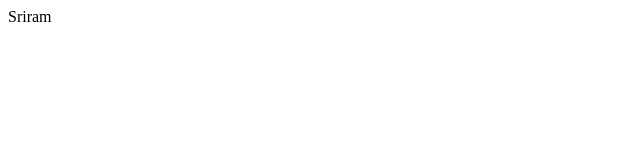
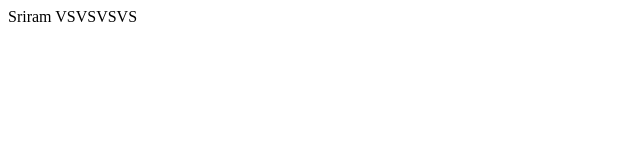
Before and after one commit to weekendcoder6626/Test-repo, a plain HTML site: page index.html in a window 1280 px wide. Shown: the whole page, without its empty margins (0-640 px from the left). Drawn offline with Linux system fonts and the light colour scheme.

Commit message:
Hello
VSVSVVS

```diff
--- a/index.html
+++ b/index.html
@@ -1 +1 @@
-<div>Sriram</div>
+<div>Sriram VSVSVSVS</div>
```
